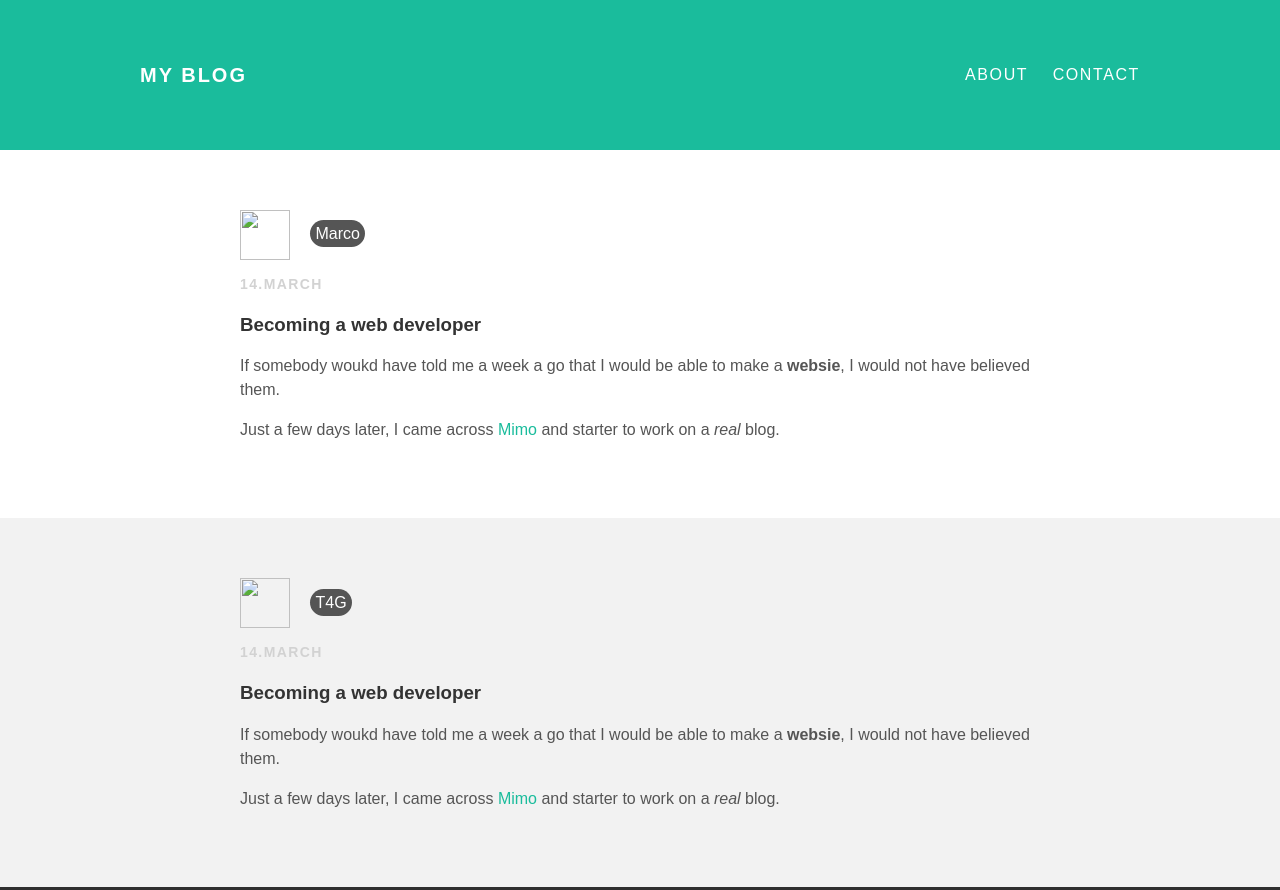
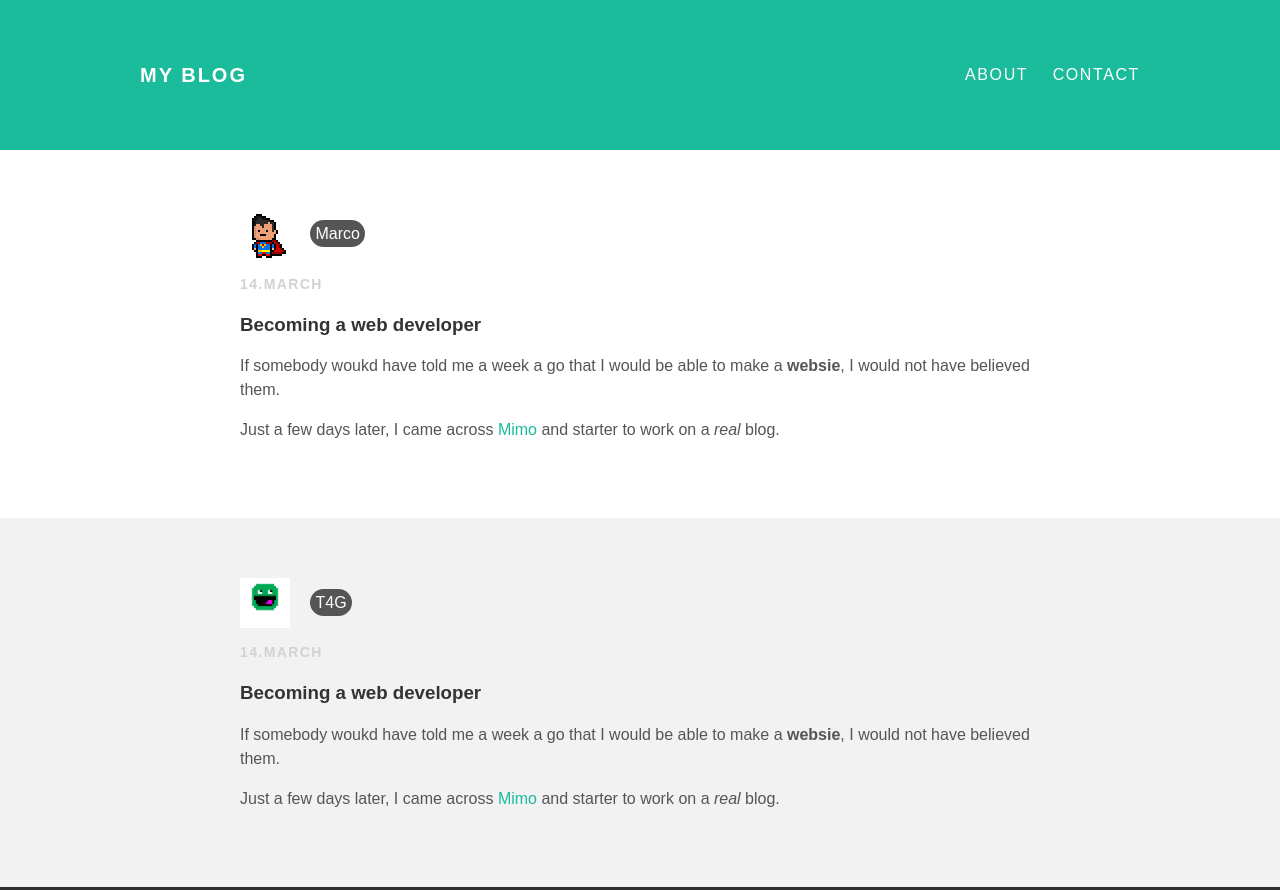
Before and after one commit to Marco4Talent/Blog, a plain HTML site: page index.html in a window 1280 px wide. Shown: the top 890 px of the page. Drawn offline with Linux system fonts and the light colour scheme; the site is published under a folder, as on GitHub Pages, so addresses that start at the root find nothing.

Commit message:
Update index.html

```diff
--- a/index.html
+++ b/index.html
@@ -19,7 +19,7 @@
         <div class="post-container">
             <div class="post">
                 <div class="post-author">
-                    <img src="/Superman.png">
+                    <img src="Superman.png">
                     <span id="post-name">Marco</span>
                 </div>
                 <p class="post-date">14.March</p>
@@ -34,7 +34,7 @@
         <div class="post-container">
             <div class="post">
                 <div class="post-author">
-                    <img src="/images.png">
+                    <img src="images.png">
                     <span id="post-name">T4G</span>
                 </div>
                 <p class="post-date">14.March</p>
```
